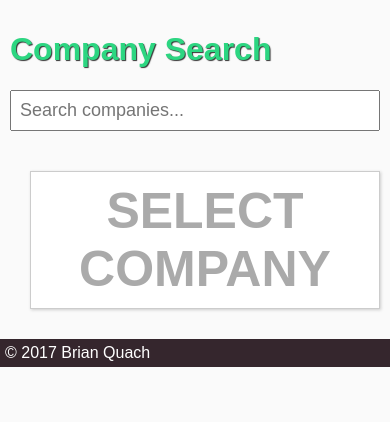
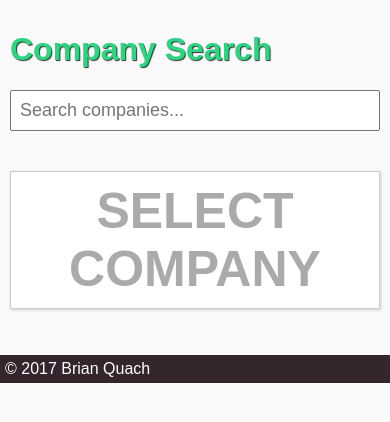
Before and after one commit to brianquach/bc-fe-challenge, a plain HTML site: page public/index.html in a window 390 px wide. Drawn offline with Linux system fonts and the light colour scheme; no server answers.

Commit message:
Feat: responsive design

```diff
--- a/public/static/css/styles.css
+++ b/public/static/css/styles.css
@@ -40,7 +40,7 @@ header {
 }
 
 .company-list {
-  flex-grow: 1;
+  width: 25%;
   max-width: 300px;
 }
 
@@ -50,7 +50,7 @@ header {
   border: 1px solid #cccccc;
   margin-left: 2rem;
   box-shadow: 1px 1px 3px 0 #cccccc;
-  flex-grow: 3;
+  width: 75%;
 }
 
 .site-footer {
@@ -67,6 +67,7 @@ header {
 
 /* Company Information */
 .company-information img {
+  max-width: 100%;
   max-height: 100px;
 }
 
@@ -115,6 +116,7 @@ header {
 .pagination {
   display: none;
   margin: 1rem 0;
+  text-align: center;
 }
 
 .pagination__btn {
@@ -131,3 +133,21 @@ header {
 .hide {
   display: none;
 }
+
+@media (max-width: 500px) {
+  .content {
+    flex-direction: column;
+  }
+
+  .company-list {
+    width: 100%;
+    max-width: 100%;
+    order: 2;
+  }
+
+  .company-information {
+    width: 100%;
+    margin: 0;
+    order: 1;
+  }
+}
```
